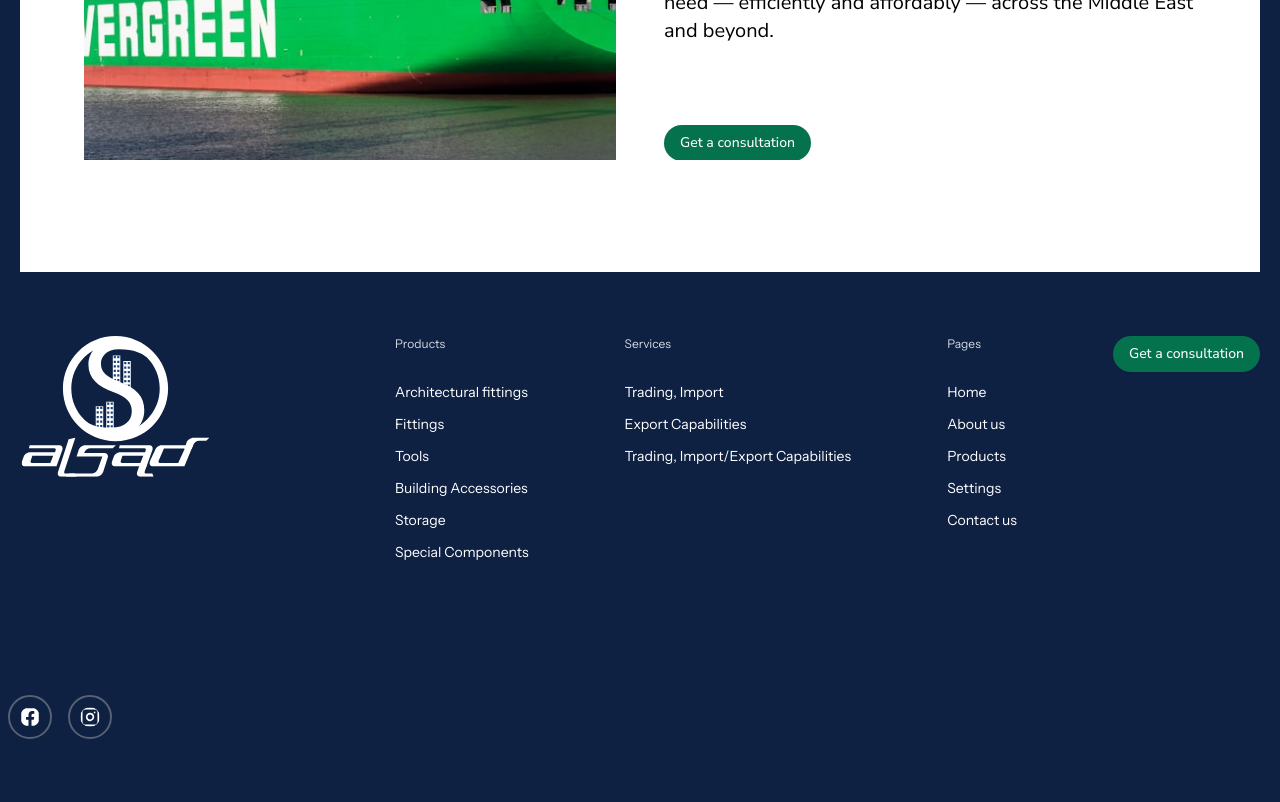
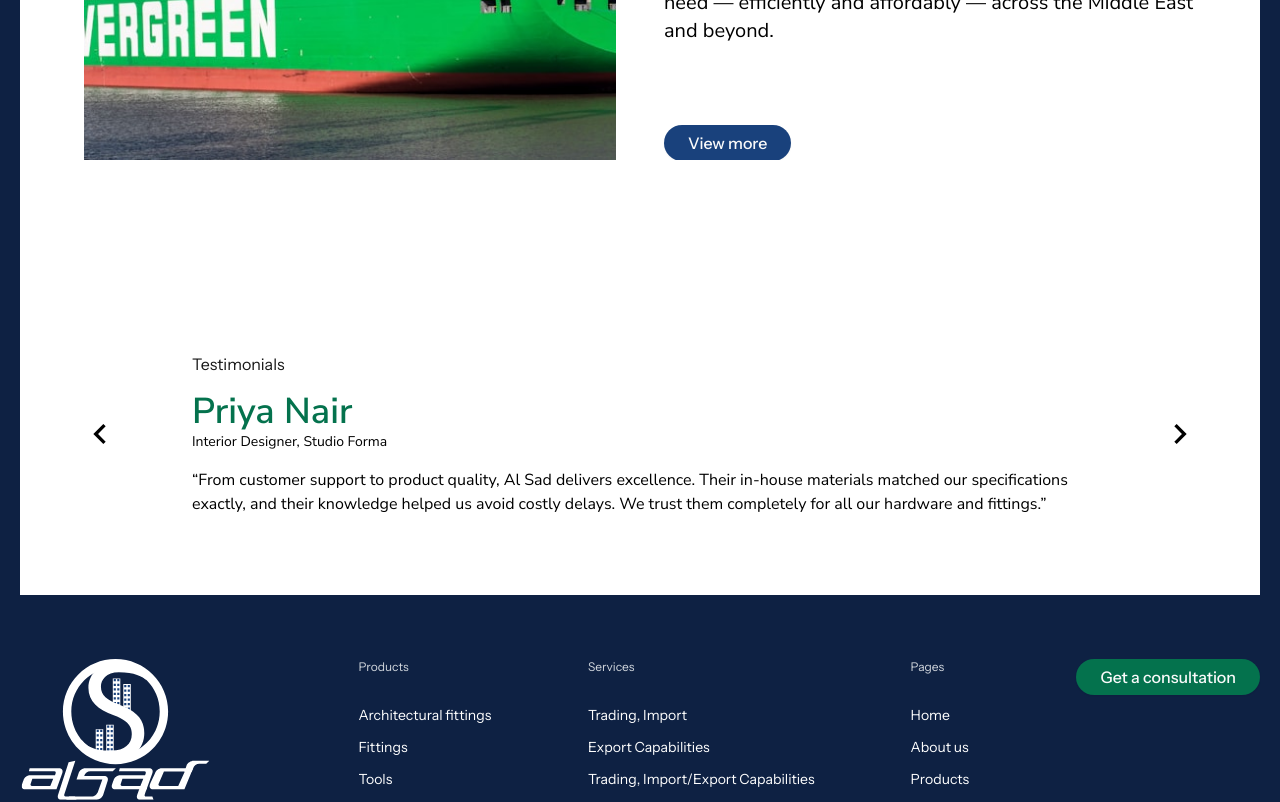
Before and after one commit to techbyhemant/ai-sad, a Next.js app: page / in a window 1280 px wide. Shown: the part 1560-2362 px from the top of the page. Built offline with nearby package versions, Linux system fonts and the light colour scheme.

Commit message:
Add Testimonials section

```diff
--- a/app/globals.css
+++ b/app/globals.css
@@ -42,6 +42,8 @@
 	--radius-lg: var(--radius);
 	--radius-xl: calc(var(--radius) + 4px);
 	--text-md: 16px;
+
+	--swiper-navigation-sides-offset: 20px;
 }
 
 @media (prefers-color-scheme: light) {
@@ -86,6 +88,7 @@
 	--sidebar-ring: oklch(0.708 0 0);
 
 	--color-primary-4: #1e1e1e;
+	--swiper-navigation-sides-offset: -10px;
 }
 
 .dark {
@@ -138,3 +141,9 @@
 		@apply font-secondary;
 	}
 }
+
+@layer components {
+	.swiper-button-prev {
+		@apply z-10;
+	}
+}
--- a/app/home/Footer.jsx
+++ b/app/home/Footer.jsx
@@ -1,3 +1,5 @@
+'use client';
+
 import Image from 'next/image';
 import { FaFacebookSquare } from 'react-icons/fa';
 import { LuInstagram } from 'react-icons/lu';
@@ -28,7 +30,7 @@ const Footer = () => {
 					<FooterList heading="Products" items={PRODUCTS_LIST} />
 					<FooterList heading="Services" items={SERVICES_LIST} />
 					<FooterList heading="Pages" items={NAVIGATION} />
-					<PrimaryBtn />
+					<PrimaryBtn title="Get a consultation" onClick={() => {}} />
 				</div>
 			</div>
 		</footer>
--- a/app/home/Stats.jsx
+++ b/app/home/Stats.jsx
@@ -33,7 +33,12 @@ const Stats = () => {
 	return (
 		<section className="flex items-center justify-stretch h-[374px]">
 			{STATS.map((stat) => (
-				<Stat bg={stat.bg} stat={stat.value} description={stat.description} />
+				<Stat
+					key={stat.id}
+					bg={stat.bg}
+					stat={stat.value}
+					description={stat.description}
+				/>
 			))}
 		</section>
 	);
--- /dev/null
+++ b/app/home/Testimonials.jsx
@@ -0,0 +1,95 @@
+'use client';
+
+import React, { useRef } from 'react';
+import { Swiper, SwiperSlide } from 'swiper/react';
+import { MdKeyboardArrowRight, MdKeyboardArrowLeft } from 'react-icons/md';
+import { Navigation, Autoplay } from 'swiper/modules';
+import 'swiper/css';
+import 'swiper/css/navigation';
+import { Button } from '@/components/ui/button';
+
+const TESTIMONIALS = [
+	{
+		id: 1,
+		name: 'Imran Sheikh',
+		designation: 'Project Manager, Gulf Urban Developers',
+		description:
+			"Al Sad’s in-house products exceeded our expectations in both quality and price. Their team understood our project needs perfectly, delivered on time, and the materials performed flawlessly. They've become our go-to supplier for every build.",
+	},
+	{
+		id: 2,
+		name: 'Priya Nair',
+		designation: 'Interior Designer, Studio Forma',
+		description:
+			'“From customer support to product quality, Al Sad delivers excellence. Their in-house materials matched our specifications exactly, and their knowledge helped us avoid costly delays. We trust them completely for all our hardware and fittings.”',
+	},
+	{
+		id: 3,
+		name: 'Mohammed Al Tayer',
+		designation: 'Procurement Head, Al Noor Contracting',
+		description: `“We’ve worked with many suppliers, but Al Sad stands out. Their own product line is top-notch — durable, consistent, and affordable. Their service is personal and reliable, which makes all the difference on tight timelines.”`,
+	},
+];
+
+const Testimonial = ({ name, designation, description }) => {
+	return (
+		<div className="flex flex-col gap-4 items-start text-black">
+			<p className="text-md font-secondary text-primary">Testimonials</p>
+			<div>
+				<h3 className="text-4xl text-[#04724D] font-semibold font-primary">
+					{name}
+				</h3>
+				<p className="text-sm font-normal">{designation}</p>
+			</div>
+			<p className="text-md font-normal">{description}</p>
+		</div>
+	);
+};
+
+const Testimonials = () => {
+	const swiperRef = useRef(null);
+
+	return (
+		<section className="bg-white w-full h-[323px] p-20 relative">
+			<div className="absolute top-1/2 left-15 transform -translate-y-1/2 z-20">
+				<MdKeyboardArrowLeft
+					className="text-black cursor-pointer"
+					size={40}
+					onClick={() => swiperRef.current?.slidePrev()}
+				/>
+			</div>
+			<div className="absolute top-1/2 right-15 transform -translate-y-1/2 z-20">
+				<MdKeyboardArrowRight
+					className="text-black cursor-pointer"
+					size={40}
+					onClick={() => swiperRef.current?.slideNext()}
+				/>
+			</div>
+
+			<Swiper
+				centeredSlides={true}
+				autoplay={{
+					delay: 5000,
+					disableOnInteraction: false,
+				}}
+				modules={[Autoplay]}
+				onSwiper={(swiper) => {
+					swiperRef.current = swiper;
+				}}
+				className="max-w-4xl"
+			>
+				{TESTIMONIALS.map((testimonial) => (
+					<SwiperSlide key={testimonial.id}>
+						<Testimonial
+							name={testimonial.name}
+							designation={testimonial.designation}
+							description={testimonial.description}
+						/>
+					</SwiperSlide>
+				))}
+			</Swiper>
+		</section>
+	);
+};
+
+export default Testimonials;
--- a/app/page.js
+++ b/app/page.js
@@ -5,6 +5,7 @@ import Categories from './home/Categories';
 import Stats from './home/Stats';
 import Values from './home/Values';
 import Services from './home/Services';
+import Testimonials from './home/Testimonials';
 
 export default function Home() {
 	return (
@@ -16,6 +17,7 @@ export default function Home() {
 				<Values />
 				<Stats />
 				<Services />
+				<Testimonials />
 			</main>
 			<Footer />
 		</div>
--- a/app/shared/Buttons/PrimaryBtn.jsx
+++ b/app/shared/Buttons/PrimaryBtn.jsx
@@ -1,9 +1,15 @@
 import { Button } from '@/components/ui/button';
 import React from 'react';
 
-const PrimaryBtn = () => {
+const PrimaryBtn = ({ title, styles, onClick, ...props }) => {
 	return (
-		<Button className="bg-[#04724D] rounded-full">Get a consultation</Button>
+		<Button
+			className={`font-secondary bg-[#04724D] rounded-full py-3 px-6 text-md ${styles}`}
+			onClick={onClick}
+			{...props}
+		>
+			{title}
+		</Button>
 	);
 };
 
```
